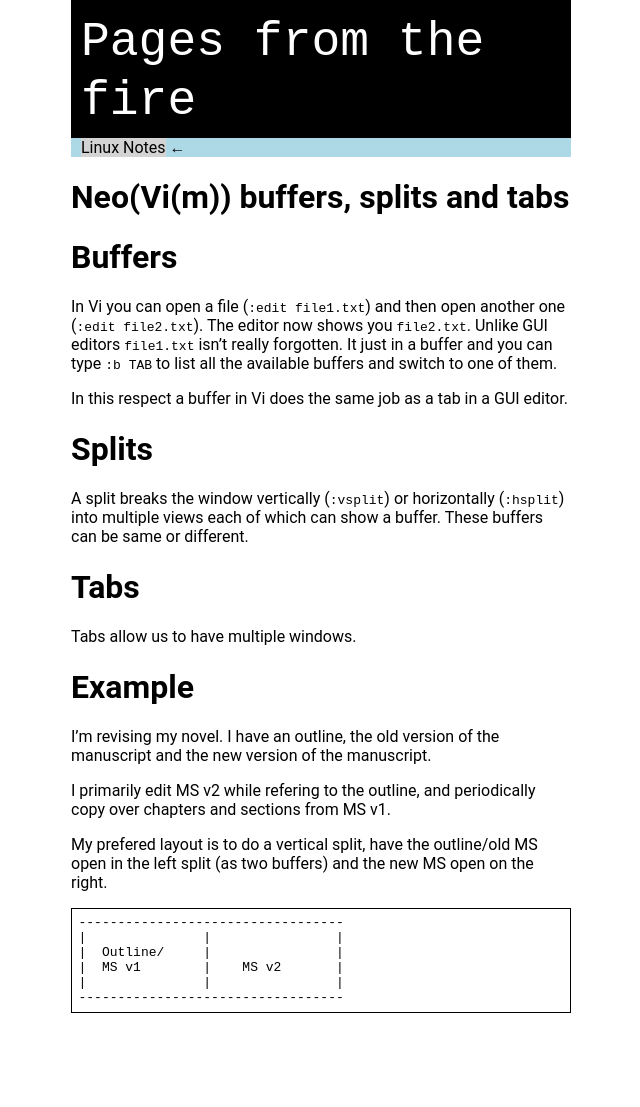
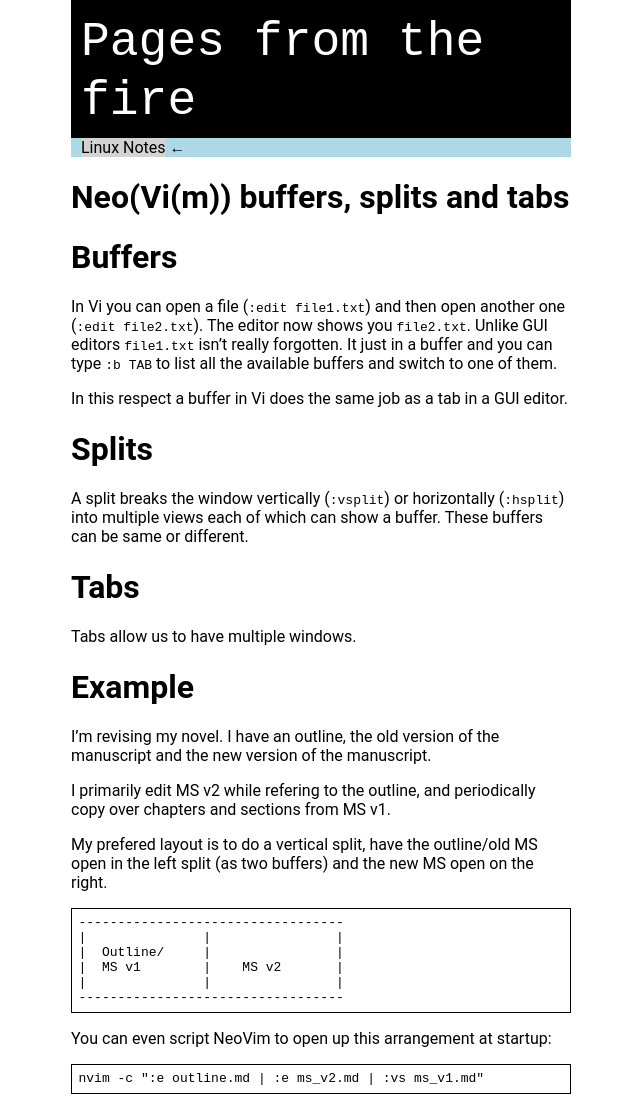
Before and after one commit to kghose/kghose.github.io, a Jekyll site: the page built from linux-tips/vi.md, in a window 1280 px wide. Shown: the whole page, without its empty margins (319-959 px from the left). Built offline with Jekyll 4.4.1, drawn with Linux system fonts in a browser that asks for light colours; our own code applies the rules of GitHub Pages for plain Markdown files; before the commit the page ends 1026 px from its top, so only the background shows below that.

Commit message:
Add example Vi startup command.

````diff
--- a/linux-tips/vi.md
+++ b/linux-tips/vi.md
@@ -44,3 +44,9 @@ the left split (as two buffers) and the new MS open on the right.
 |               |                |
 ----------------------------------
 ```
+
+You can even script NeoVim to open up this arrangement at startup:
+
+```
+nvim -c ":e outline.md | :e ms_v2.md | :vs ms_v1.md"
+```
````
